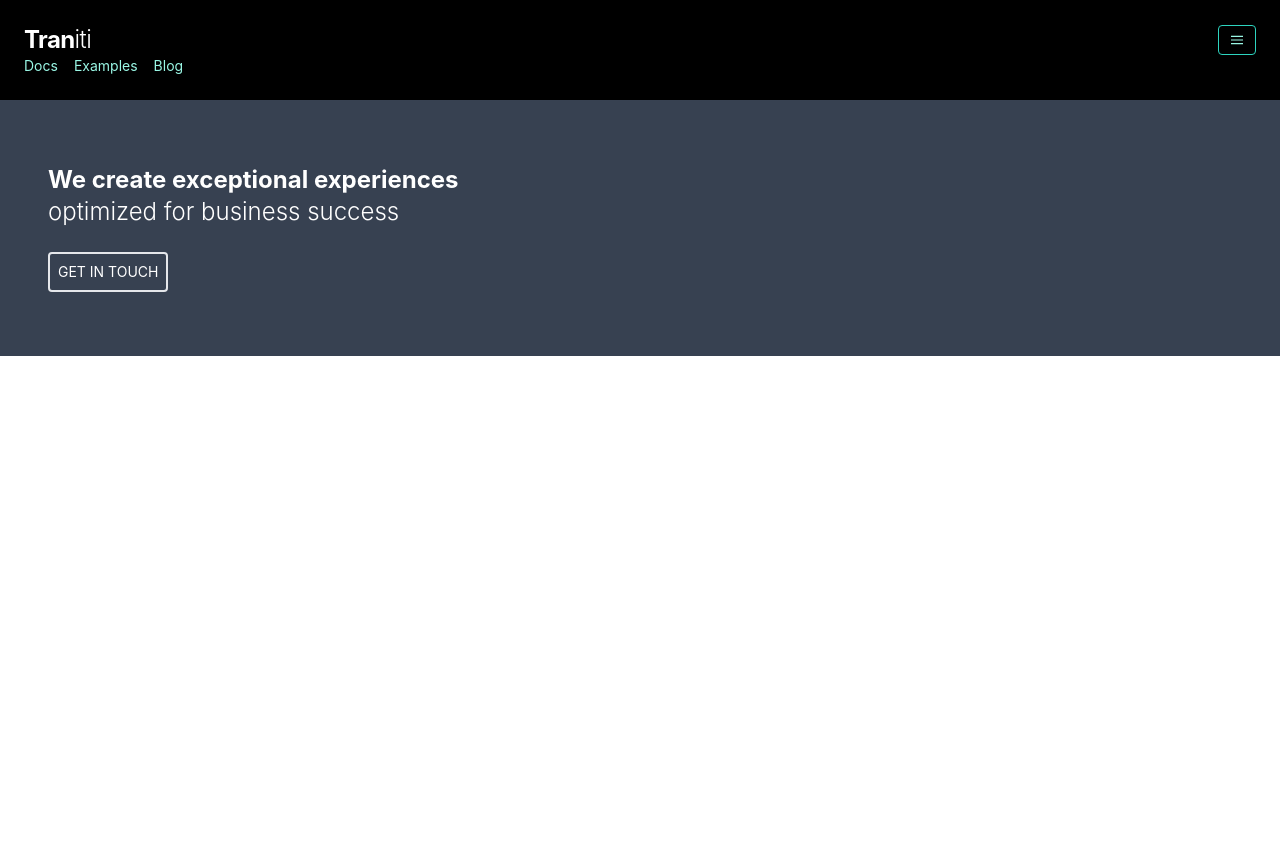
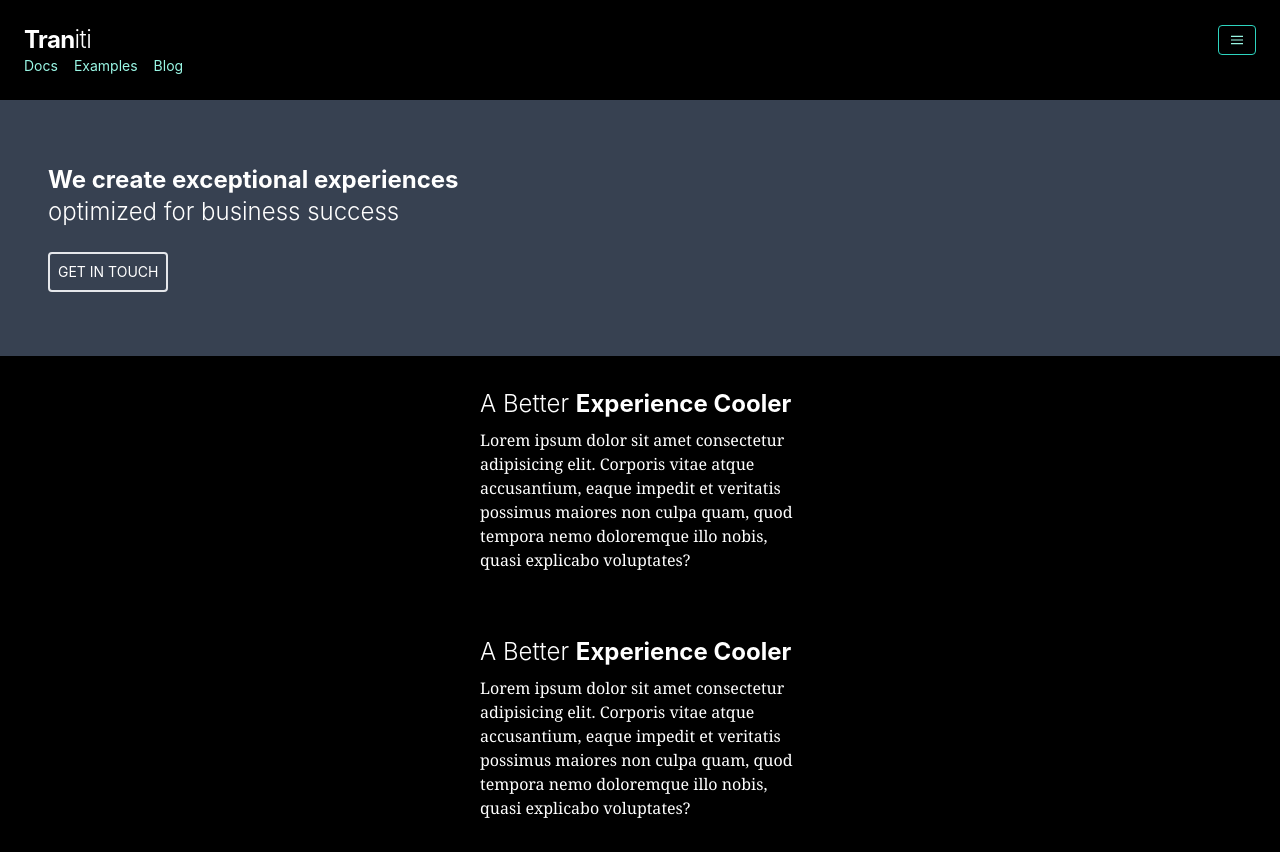
Before and after one commit to jngnandan/traniti_com, a React (Create React App) app: page / in a window 1280 px wide. Built offline with nearby package versions, Linux system fonts and the light colour scheme.

Commit message:
bg adeed

```diff
--- a/src/components/Comp1/index.js
+++ b/src/components/Comp1/index.js
@@ -9,7 +9,7 @@ class Comp1 extends Component {
     render() {
         const { value } = this.state
         return (
-            <div>
+            <div className='bg-black'>
                 {/* Navigation */}
                 <nav className="flex items-center justify-between flex-wrap bg-black p-6">
                     <div className="flex items-center flex-shrink-0 text-white mr-6">
```
